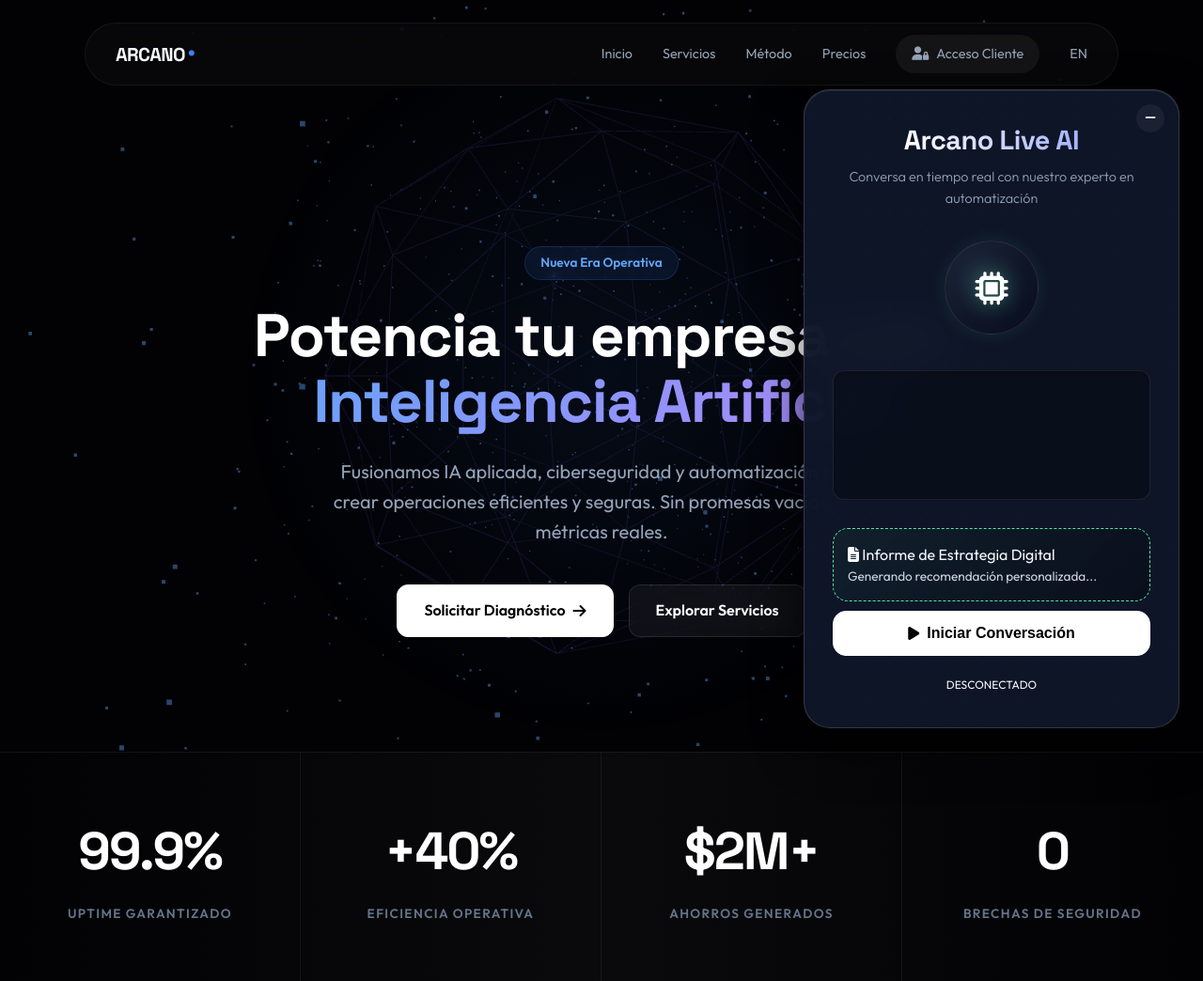
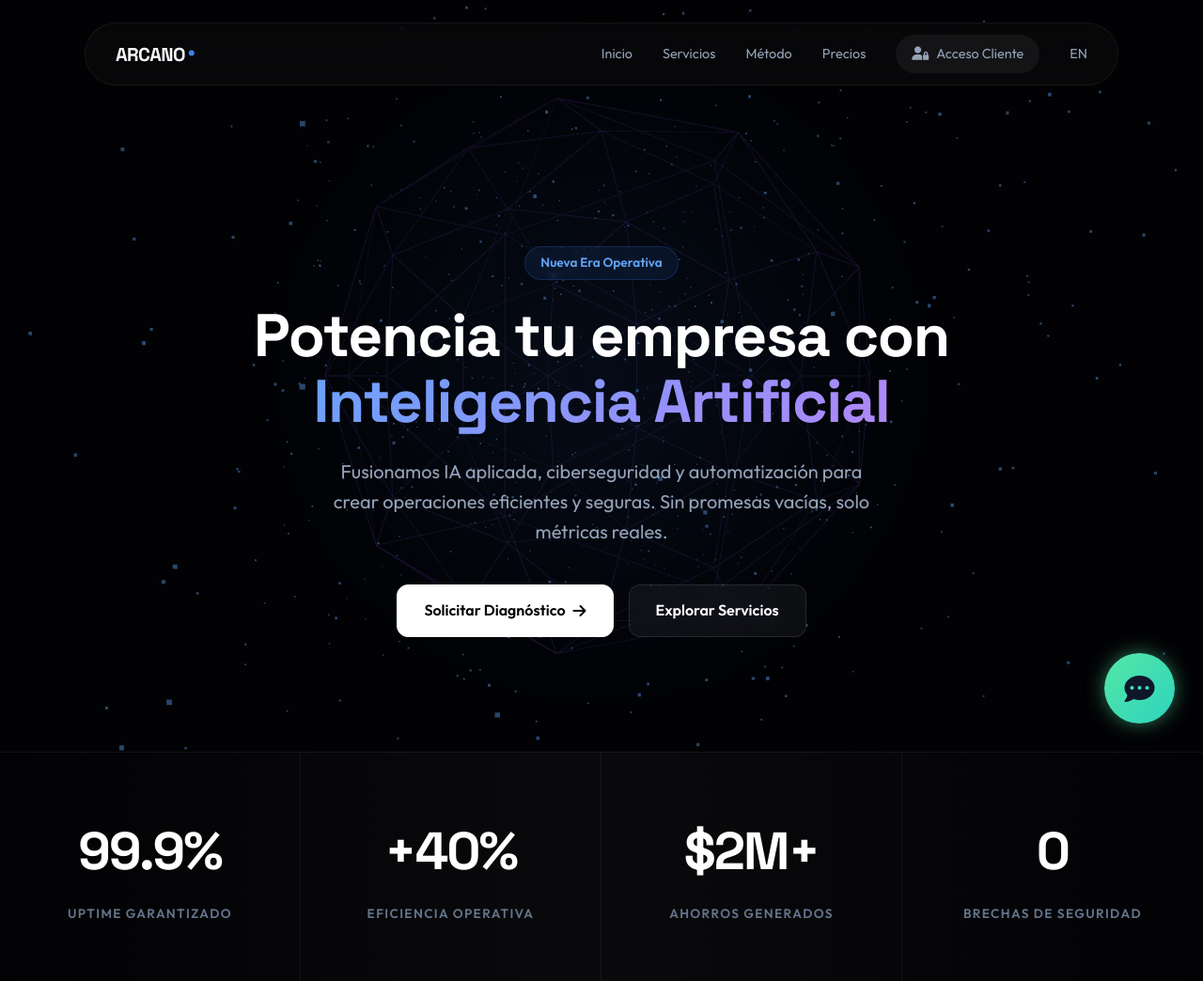
Before and after one commit to Arcano3Ai/arcano-web, a PHP site: page / in a window 1280 px wide. Shown: the top 1044 px of the page at 94% size. Run offline with PHP 8.4, Linux system fonts and the light colour scheme.

Commit message:
style(ui): Forced update with cache busting and !important positioning

```diff
--- a/bot_styles.css
+++ b/bot_styles.css
@@ -8,56 +8,67 @@
 }
 
 .bot-launcher {
-    position: fixed;
-    bottom: 30px;
-    right: 30px;
-    width: 65px;
-    height: 65px;
-    background: linear-gradient(135deg, var(--bot-accent), #2dd4bf);
-    border-radius: 50%;
-    display: flex;
-    align-items: center;
-    justify-content: center;
-    color: #0f172a;
-    font-size: 1.8rem;
-    cursor: pointer;
-    box-shadow: 0 10px 25px rgba(85, 230, 165, 0.3);
-    z-index: 9998;
-    transition: all 0.4s cubic-bezier(0.175, 0.885, 0.32, 1.275);
+    position: fixed !important;
+    bottom: 30px !important;
+    right: 30px !important;
+    width: 75px !important;
+    height: 75px !important;
+    background: linear-gradient(135deg, #55e6a5, #2dd4bf) !important;
+    border-radius: 50% !important;
+    display: flex !important;
+    align-items: center !important;
+    justify-content: center !important;
+    color: #0f172a !important;
+    font-size: 2rem !important;
+    cursor: pointer !important;
+    box-shadow: 0 0 20px rgba(85, 230, 165, 0.5) !important;
+    z-index: 999999 !important;
+    transition: all 0.4s cubic-bezier(0.175, 0.885, 0.32, 1.275) !important;
+    animation: launcherPulse 2s infinite !important;
 }
 
-.bot-launcher:hover {
-    transform: scale(1.1);
+@keyframes launcherPulse {
+    0% { box-shadow: 0 0 0 0 rgba(85, 230, 165, 0.7); }
+    70% { box-shadow: 0 0 0 15px rgba(85, 230, 165, 0); }
+    100% { box-shadow: 0 0 0 0 rgba(85, 230, 165, 0); }
 }
 
 .ai-bot-container {
-    position: fixed;
-    bottom: 25px;
-    right: 25px;
-    width: 400px;
-    max-height: 85vh;
-    background: var(--bot-bg);
-    backdrop-filter: blur(24px);
-    -webkit-backdrop-filter: blur(24px);
-    border-radius: 28px;
-    padding: 30px;
-    box-shadow:
-        0 20px 50px rgba(0, 0, 0, 0.6),
-        inset 0 1px 1px rgba(255, 255, 255, 0.1);
-    z-index: 9999;
-    border: 1px solid rgba(255, 255, 255, 0.15);
-    display: flex;
-    flex-direction: column;
-    align-items: center;
-    transition: all 0.4s cubic-bezier(0.165, 0.84, 0.44, 1);
-    overflow: hidden;
+    position: fixed !important;
+    bottom: 30px !important;
+    right: 30px !important;
+    width: 420px !important;
+    max-height: 85vh !important;
+    background: rgba(10, 15, 25, 0.98) !important;
+    backdrop-filter: blur(30px) !important;
+    -webkit-backdrop-filter: blur(30px) !important;
+    border-radius: 24px !important;
+    padding: 30px !important;
+    box-shadow: 0 25px 50px -12px rgba(0, 0, 0, 0.5) !important;
+    z-index: 999999 !important;
+    border: 1px solid rgba(85, 230, 165, 0.3) !important;
+    display: flex !important;
+    flex-direction: column !important;
+    align-items: center !important;
+    transition: all 0.5s cubic-bezier(0.165, 0.84, 0.44, 1) !important;
+    transform-origin: bottom right !important;
 }
 
-/* Hidden State */
 .ai-bot-container.hidden {
-    opacity: 0;
-    transform: scale(0.8) translateY(50px);
-    pointer-events: none;
+    opacity: 0 !important;
+    transform: scale(0.5) translateY(100px) !important;
+    pointer-events: none !important;
+}
+
+.bot-input {
+    width: 100% !important;
+    margin-bottom: 12px !important;
+    padding: 12px !important;
+    border-radius: 8px !important;
+    border: 1px solid rgba(255, 255, 255, 0.1) !important;
+    background: rgba(0, 0, 0, 0.4) !important;
+    color: white !important;
+    font-family: 'Space Grotesk', sans-serif !important;
 }
 
 .user-msg {
--- a/index.html
+++ b/index.html
@@ -12,8 +12,8 @@
     <link
         href="https://fonts.googleapis.com/css2?family=Outfit:wght@300;400;600;700&family=Space+Grotesk:wght@300;400;500;700&display=swap"
         rel="stylesheet">
-    <link rel="stylesheet" href="styles.css">
-    <link rel="stylesheet" href="bot_styles.css">
+    <link rel="stylesheet" href="styles.css?v=1.1">
+    <link rel="stylesheet" href="bot_styles.css?v=1.1">
     <!-- FontAwesome for Icons -->
     <link rel="stylesheet" href="https://cdnjs.cloudflare.com/ajax/libs/font-awesome/6.4.0/css/all.min.css">
     <script src="https://cdnjs.cloudflare.com/ajax/libs/three.js/r128/three.min.js"></script>
@@ -375,58 +375,52 @@
 
 
     <!-- AI Bot Floating Launcher -->
-    <div id="bot-launcher" class="bot-launcher" style="display: none;">
+    <div id="bot-launcher" class="bot-launcher" style="display: flex;">
         <i class="fas fa-comment-dots"></i>
     </div>
 
     <!-- AI Bot Floating Widget -->
-    <div class="ai-bot-container">
+    <div class="ai-bot-container hidden">
         <button class="bot-minimize-btn" id="bot-minimize-btn" title="Minimizar">
-            <i class="fas fa-minus"></i>
+            <i class="fas fa-times"></i>
         </button>
 
-        <h2 class="bot-title">Arcano Live AI</h2>
-        <p class="bot-subtitle">Conversa en tiempo real con nuestro experto en automatización</p>
+        <h2 class="bot-title">Neural Engine</h2>
+        <p class="bot-subtitle">Agente Arcano Dev</p>
 
         <div class="bot-visual-wrapper">
-            <!-- AI Aura Rings -->
-            <div class="bot-ring ring-1"></div>
-            <div class="bot-ring ring-2"></div>
-            <div class="bot-ring ring-3"></div>
-
+            <div class="ai-waves"></div>
             <div class="bot-orb" id="bot-orb">
-                <div class="ai-waves"></div>
                 <i class="fas fa-microchip" id="bot-icon"></i>
             </div>
         </div>
 
         <div id="bot-transcript" class="bot-transcript-area"></div>
 
-        <div id="bot-report" class="bot-report-area">
-            <div class="report-header"><i class="fas fa-file-alt"></i> Informe de Estrategia Digital</div>
-            <div id="report-text" class="report-content">Generando recomendación personalizada...</div>
+        <div id="bot-report" class="bot-report-area" style="display: none;">
+            <div class="report-header"><i class="fas fa-file-alt"></i> Estrategia Digital</div>
+            <div id="report-text" class="report-content"></div>
 
             <div id="lead-capture-form" style="margin-top: 15px; display: none; padding-top: 15px; border-top: 1px solid rgba(255,255,255,0.1);">
-                <p style="font-size: 0.9rem; margin-bottom: 10px; color: #a1a1aa;">Guarda este informe y permite que un especialista te contacte:</p>
-                <input type="text" id="lead-name" placeholder="Tu Nombre" style="width: 100%; margin-bottom: 10px; padding: 10px; border-radius: 6px; border: 1px solid rgba(255,255,255,0.2); background: rgba(0,0,0,0.3); color: white; font-family: 'Space Grotesk', sans-serif;" required>
-                <input type="email" id="lead-email" placeholder="Tu Correo Electrónico" style="width: 100%; margin-bottom: 10px; padding: 10px; border-radius: 6px; border: 1px solid rgba(255,255,255,0.2); background: rgba(0,0,0,0.3); color: white; font-family: 'Space Grotesk', sans-serif;" required>
-                <button id="save-lead-btn" class="btn-primary" style="width: 100%; padding: 12px; border-radius: 6px; border: none; cursor: pointer; font-family: 'Space Grotesk', sans-serif; font-weight: 600;"><i class="fas fa-save"></i> Guardar y Enviar</button>
+                <input type="text" id="lead-name" placeholder="Tu Nombre" class="bot-input">
+                <input type="email" id="lead-email" placeholder="Tu Correo" class="bot-input">
+                <button id="save-lead-btn" class="btn-primary" style="width: 100%;">Guardar Reporte</button>
             </div>
         </div>
 
         <div class="bot-controls">
             <button id="start-bot-btn" class="btn-primary btn-large">
-                <i class="fas fa-play"></i> Iniciar Conversación
+                <i class="fas fa-terminal"></i> Iniciar Neural Core
             </button>
             <div class="bot-status-container">
                 <span class="status-indicator" id="bot-status-indicator"></span>
-                <span class="status-text" id="bot-status-text">DESCONECTADO</span>
+                <span class="status-text" id="bot-status-text">LISTO</span>
             </div>
         </div>
     </div>
 
-    <script src="script.js"></script>
-    <script src="gemini_bot.js?v=3"></script>
+    <script src="script.js?v=1.1"></script>
+    <script src="gemini_bot.js?v=1.1"></script>
 </body>
 
 </html>
```
